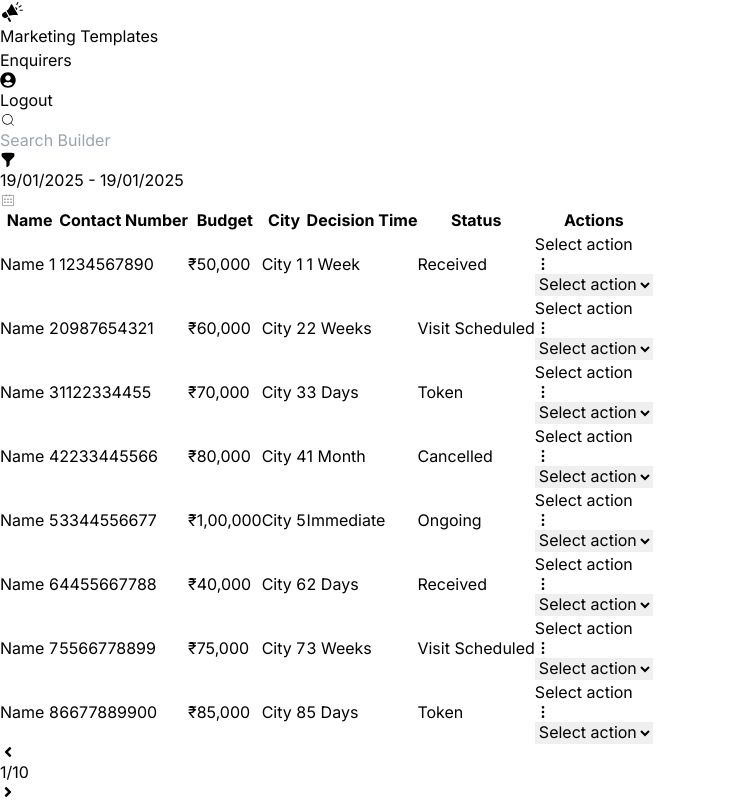
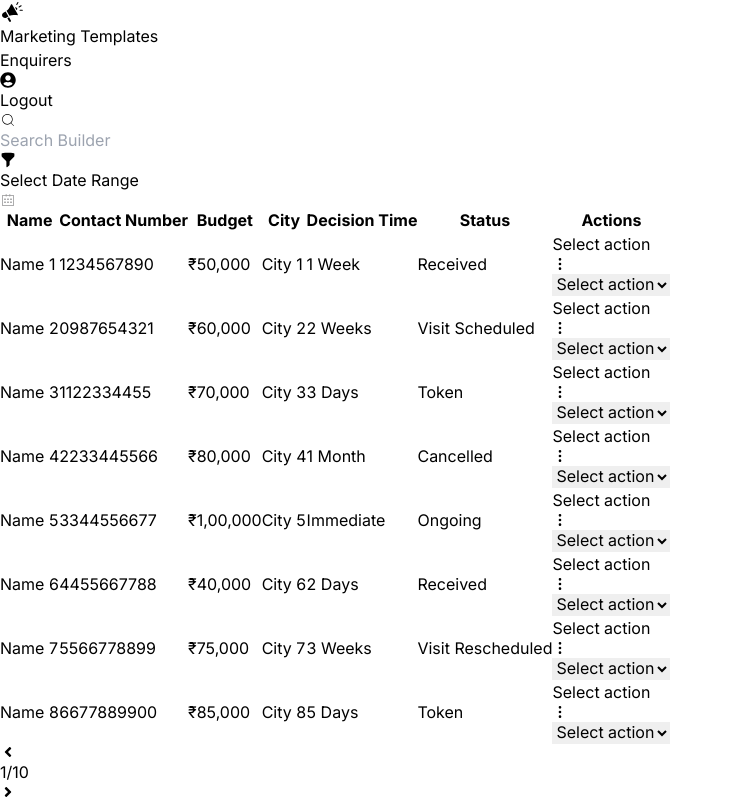
Before and after one commit to kandalkarrohan2020/Reparv_Tech, a React (Vite) app in the folder Frontend/: page /enquirers in a window 1280 px wide. Shown: the part 818-1618 px from the top of the page, without its empty margins (0-733 px from the left). Built offline with nearby package versions, Linux system fonts and the light colour scheme.

Commit message:
Add Filter Dropdown And Modify Status Colour

```diff
--- a/Frontend/src/components/CitySelector.jsx
+++ b/Frontend/src/components/CitySelector.jsx
@@ -57,7 +57,6 @@ const names = [
 const CustomSelect = styled(Select)({
   backgroundColor: "#fff",
   borderRadius: "8px",
-  boxShadow: "0 2px 4px rgba(0, 0, 0, 0.1)",
 });
 
 const CustomCheckbox = styled(Checkbox)({
--- a/Frontend/src/components/CustomDateRangePicker.jsx
+++ b/Frontend/src/components/CustomDateRangePicker.jsx
@@ -35,8 +35,8 @@ const formatDate = (date) => {
 const CustomDateRangePicker = () => {
   const [range, setRange] = useState([
     {
-      startDate: new Date(),
-      endDate: new Date(),
+      startDate: null,
+      endDate: null,
       key: "selection",
     },
   ]);
@@ -59,14 +59,16 @@ const CustomDateRangePicker = () => {
           className="date-selector min-w-[187px] h-[36px] flex items-center justify-between gap-2 border border-[#0000001A] rounded-[8px] py-2 px-3 text-sm text-black font-semibold cursor-pointer"
         >
           <p>
-            {formatDate(range[0].startDate)} - {formatDate(range[0].endDate)}
+            {range[0].startDate && range[0].endDate
+              ? `${formatDate(range[0].startDate)} - ${formatDate(range[0].endDate)}`
+              : "Select Date Range"}
           </p>
           <img src={calender} alt="" />
         </button>
 
         {/* Dropdown Calendar */}
         {isOpen && (
-          <div className="absolute top-[50px] left-[-549px] bg-white shadow-[#00000040] border-[2px] border-white rounded-lg overflow-hidden w-[800px] z-10">
+          <div className="absolute top-[51px] right-[-25px] bg-white shadow-[#00000040] border-[2px] border-white rounded-lg overflow-hidden w-[800px] z-10">
             {/* Body */}
             <div className="flex">
               {/* Shortcuts Menu */}
@@ -114,7 +116,7 @@ const CustomDateRangePicker = () => {
             <div className="flex items-center justify-end gap-6 p-3 border-t bg-white">
               <button
                 className="px-3 py-1 text-sm text-gray-700 border border-gray-300 rounded-md hover:bg-gray-100"
-                onClick={() => setIsOpen(false)}
+                onClick={() => {setIsOpen(false),range[0].startDate=null,range[0].endDate=null}}
               >
                 Cancel
               </button>
--- /dev/null
+++ b/Frontend/src/components/FilterData.jsx
@@ -0,0 +1,62 @@
+import React, { useState } from "react";
+import { HiMiniFunnel } from "react-icons/hi2";
+
+const filterOptions = [
+  { label: "Received", color: "text-[#0BB501] bg-green-100" },
+  { label: "Visit Schedule", color: "text-[#0068FF] bg-blue-100" },
+  { label: "Token", color: "text-[#FFCA00] bg-yellow-100" },
+  { label: "Ongoing", color: "text-[#5D00FF] bg-purple-100" },
+  { label: "Cancelled", color: "text-[#FF4646] bg-red-100 " },
+  { label: "Visit Reschedule", color: "text-[#7E7E7E] bg-[#E8E9EA]" },
+];
+
+const FilterData = () => {
+  const [isOpen, setIsOpen] = useState(false);
+  const [selectedFilter, setSelectedFilter] = useState("");
+
+  const toggleDropdown = () => {
+    setIsOpen(!isOpen);
+  };
+
+  const handleFilterClick = (filter) => {
+    setSelectedFilter(filter);
+    setIsOpen(false);
+    console.log("Selected Filter:", filter);
+  };
+
+  return (
+    <div className="relative">
+      {/* Filter Button */}
+      <div
+        className="city-selector w-[40px] h-[32px] flex items-center justify-center leading-[20px] border border-[#0000001A] rounded-[8px] gap-4 py-2 px-3 text-sm text-[#000000] cursor-pointer"
+        onClick={toggleDropdown}
+      >
+        <HiMiniFunnel />
+      </div>
+
+      {/* Dropdown */}
+      {isOpen && (
+        <div className="absolute top-[40px] right-0 w-[200px] bg-white shadow-md border rounded-bl-[10px] overflow-hidden rounded-br-[10px] z-10">
+          {filterOptions.map((option, index) => (
+            <div
+              key={index}
+              onClick={() => handleFilterClick(option.label)}
+              className={`flex items-center w-full h-12 gap-2 p-3 cursor-pointer ${option.color}`}
+            >
+              <input
+                type="radio"
+                name="filter"
+                checked={selectedFilter === option.label}
+                readOnly
+                className="cursor-pointer"
+              />
+              <span className="text-sm">{option.label}</span>
+            </div>
+          ))}
+        </div>
+      )}
+    </div>
+  );
+};
+
+export default FilterData;
--- a/Frontend/src/pages/Customers.jsx
+++ b/Frontend/src/pages/Customers.jsx
@@ -8,8 +8,10 @@ import { FaUserCircle } from "react-icons/fa";
 import ActionSelect from "../components/employee/ActionSelect";
 import Paging from "../components/Paging";
 import CustomDateRangePicker from "../components/CustomDateRangePicker";
+import { useAuth } from "../store/auth";
 
 const Customers = () => {
+  const { setShowProfile } = useAuth();
   const data = [
     {
       name: "Name 1",
@@ -168,8 +170,26 @@ const Customers = () => {
                 <td className="p-[15px] text-sm font-normal text-black bg-[#0000000A]">
                   {row.decisionTime}
                 </td>
-                <td className="p-[15px] text-sm font-normal text-black bg-[#0000000A]">
-                  {row.status}
+                <td
+                  className={`p-[15px] text-sm font-normal text-black bg-[#0000000A] `}
+                >
+                  <p
+                    className={`text-center rounded-3xl p-1 ${
+                      row.status === "Received"
+                        ? "bg-[#EAFBF1] text-[#0BB501]"
+                        : row.status === "Visit Scheduled"
+                        ? "bg-[#E9F2FF] text-[#0068FF]"
+                        : row.status === "Token"
+                        ? "bg-[#FFF8DD] text-[#FFCA00]"
+                        : row.status === "Cancelled"
+                        ? "bg-[#FFEAEA] text-[#ff2323]"
+                        : row.status === "Ongoing"
+                        ? "bg-[#F4F0FB] text-[#5D00FF]"
+                        : "bg-[#E8E9EA] text-[#7E7E7E]"
+                    }`}
+                  >
+                    {row.status}
+                  </p>
                 </td>
                 <td className="p-[8px] text-sm font-normal text-black bg-[#0000000A]">
                   <ActionSelect/>
--- a/Frontend/src/pages/Enquirers.jsx
+++ b/Frontend/src/pages/Enquirers.jsx
@@ -8,6 +8,7 @@ import ActionSelect from "../components/employee/ActionSelect";
 import Paging from "../components/Paging";
 import CustomDateRangePicker from "../components/CustomDateRangePicker";
 import { useAuth } from "../store/auth";
+import FilterData from "../components/FilterData";
 
 const Enquirers = () => {
   const { setShowProfile } = useAuth();
@@ -72,7 +73,7 @@ const Enquirers = () => {
       budget: "₹75,000",
       city: "City 7",
       decisionTime: "3 Weeks",
-      status: "Visit Scheduled",
+      status: "Visit Rescheduled",
       viewDetails: "",
     },
     {
@@ -93,7 +94,12 @@ const Enquirers = () => {
           Enquirers
         </div>
         <div className="right-heading w-[135px] h-[32px] flex items-center justify-between mr-5">
-          <FaUserCircle onClick={()=>{setShowProfile("true")}} className="w-8 h-8 text-[#076300]" />
+          <FaUserCircle
+            onClick={() => {
+              setShowProfile("true");
+            }}
+            className="w-8 h-8 text-[#076300]"
+          />
           <div className="logoutBtn w-[79px] h-[28px] flex gap-6 items-center justify-center border-[1px] border-[#FF4646] rounded-[8px] text-[#FF4646] text-[16px]">
             <p>Logout</p>
           </div>
@@ -111,10 +117,8 @@ const Enquirers = () => {
           </div>
           <div className="rightTableHead min-w-[244px] h-[36px] flex justify-between items-center">
             <div className="min-w-[244px] h-[36px] flex gap-6 items-center justify-between">
-              <div className="city-selector w-[40px] h-[32px] flex items-center justify-center leading-[20px] border border-[#0000001A] rounded-[8px] gap-4 py-2 px-3 text-sm text-[#000000] cursor-pointer">
-                <HiMiniFunnel />
-              </div>
-              <CustomDateRangePicker/>
+              <FilterData />
+              <CustomDateRangePicker />
             </div>
           </div>
         </div>
@@ -157,13 +161,30 @@ const Enquirers = () => {
                 <td className="p-[15px] text-sm font-normal text-black bg-[#0000000A]">
                   {row.decisionTime}
                 </td>
-                <td className="p-[15px] text-sm font-normal text-black bg-[#0000000A]">
-                  {row.status}
+                <td
+                  className={`p-[15px] text-sm font-normal text-black bg-[#0000000A] `}
+                >
+                  <p
+                    className={`text-center rounded-3xl p-1 ${
+                      row.status === "Received"
+                        ? "bg-[#EAFBF1] text-[#0BB501]"
+                        : row.status === "Visit Scheduled"
+                        ? "bg-[#E9F2FF] text-[#0068FF]"
+                        : row.status === "Token"
+                        ? "bg-[#FFF8DD] text-[#FFCA00]"
+                        : row.status === "Cancelled"
+                        ? "bg-[#FFEAEA] text-[#ff2323]"
+                        : row.status === "Ongoing"
+                        ? "bg-[#F4F0FB] text-[#5D00FF]"
+                        : "bg-[#E8E9EA] text-[#7E7E7E]"
+                    }`}
+                  >
+                    {row.status}
+                  </p>
                 </td>
                 <td className="p-[8px] text-sm font-normal text-black bg-[#0000000A]">
-                  <ActionSelect/>
+                  <ActionSelect />
                 </td>
-
               </tr>
             ))}
           </tbody>
```
